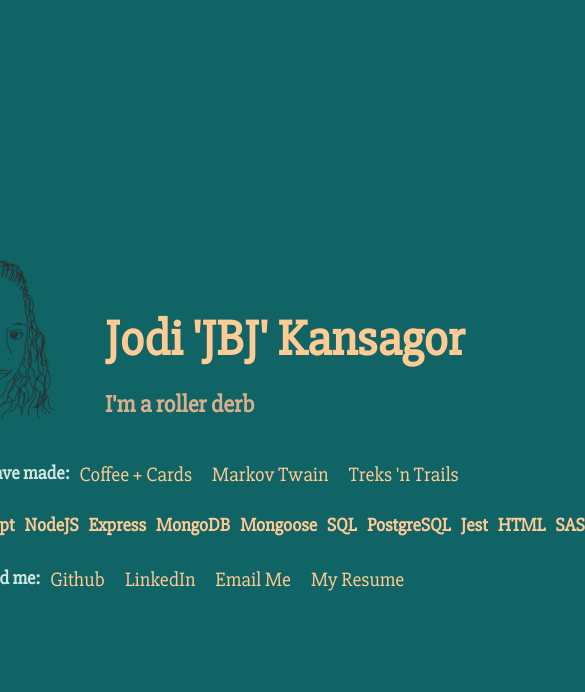
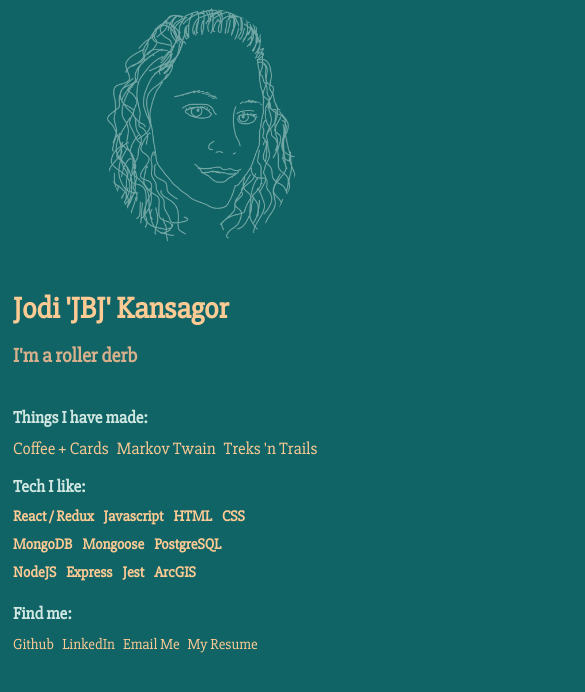
Before and after one commit to jodinkansagor/portfolio-react, a React app: page / in a window 390 px wide. Shown: the whole page, 585 px wide, since content can reach past the window. Built offline with nearby package versions, Linux system fonts and the light colour scheme.

Commit message:
mobile styling

```diff
--- a/src/components/App.css
+++ b/src/components/App.css
@@ -2,10 +2,9 @@ html {
   background-color: #116466;
   color: #ffcb94;
   font-family: 'Slabo 27px', serif;
-  margin: 0;
-  display: flex;
-  justify-content: center;
-  align-items: center;
-  height: 100vh;
+
+  body {
+    height: 100vh;
+  }
 
   }
--- a/src/components/Link.css
+++ b/src/components/Link.css
@@ -1,4 +1,8 @@
-.linkSection {
+.links {
+
+  display: flex;
+  flex-direction: column;
+  justify-content: flex-start;
   img {
     width: 40px;
     height: 40px;
--- a/src/components/NewHome/Links.css
+++ b/src/components/NewHome/Links.css
@@ -1,24 +1,24 @@
 .links {
-  text-align: center;
   display: flex;
-  flex-direction: row;
+  flex-direction: column;
   justify-content: center;
-  align-items: flex-end;
+  align-items: flex-start;
 
   h1 {
     margin-bottom: 10px;
-    height: 24px;
-    color: #D1E8E2
+    color: #D1E8E2;
+    font-size: 17px;
+    margin-left: 5px;
   }
 }
 
 a {
   color: #ffcb94;
   text-decoration: none;
-  margin: 10px;
+  margin-left: 5px;
+  margin-right: 3px;
   font-family: 'Slabo 27px', serif;
-  font-size: 20px;
-  height: 24px;
+  font-size: 15px;
 
   &:hover {
     color: #D1E8E2
--- a/src/components/NewHome/Links.js
+++ b/src/components/NewHome/Links.js
@@ -5,10 +5,12 @@ import resume from '../../assets/Jodi_JBJ_Kansagor_Resume.pdf';
 const Links = () => (
   <section className={styles.links}>
     <h1>Find me:</h1>
-    <a href="https://github.com/jodinkansagor" target="_blank">Github</a>
-    <a href="https://www.linkedin.com/in/jodikansagor/" target="_blank">LinkedIn</a>
-    <a href="mailto:jodinkansagor@gmail.com" target="_blank">Email Me</a>
-    <a href={resume}>My Resume</a>
+    <section className={styles.linkList}>
+      <a href="https://github.com/jodinkansagor" target="_blank">Github</a>
+      <a href="https://www.linkedin.com/in/jodikansagor/" target="_blank">LinkedIn</a>
+      <a href="mailto:jodinkansagor@gmail.com" target="_blank">Email Me</a>
+      <a href={resume}>My Resume</a>
+    </section>
   </section>
 );
 
--- a/src/components/NewHome/NewHome.css
+++ b/src/components/NewHome/NewHome.css
@@ -1,26 +1,29 @@
 .newHome {
 
   display: flex;
-  flex-direction: row;
+  flex-direction: column;
   justify-content: center;
-
+  width: 100vw;
 
   h1 {
-    font-size: 50px;
+    font-size: 30px;
     margin-bottom: 5px;
+    margin-left: 5px;
+    width: 300px;
   }
 
   h2 {
-    color: #d9b08c
+    color: #d9b08c;
+    margin-left: 5px;
+    font-size: 20px;
+    width: 300px;
   }
 
   img {
     width: 200px;
     border-radius: 100%;
-    margin-right: 20px;
+    opacity: 50%;
+    margin: auto;
   }
 
-  .words {
-    width: 400px;
-  }
 }
--- a/src/components/NewHome/NewHome.js
+++ b/src/components/NewHome/NewHome.js
@@ -1,5 +1,5 @@
 import React from 'react';
-import jbjsketch from '../../assets/jbj.png';
+import jbjsketch from '../../assets/blue.png';
 import styles from './NewHome.css';
 import Typical from 'react-typical';
 
--- a/src/components/NewHome/Project.css
+++ b/src/components/NewHome/Project.css
@@ -1,14 +1,20 @@
 .project {
   display: flex;
-  flex-direction: row;
-  justify-content: center;
-  align-items: flex-end;
+  flex-direction: column;
+  justify-content: flex-start;
+  align-items: flex-start;
   text-align: center;
+  width: 100vw;
 
   h1 {
     margin-bottom: 10px;
-    height: 24px;
     color: #D1E8E2;
+    font-size: 17px;
+    margin-left: 5px;
+  }
 
+  a {
+    font-size: 17px;
+    margin-left: 5px;
   }
 }
--- a/src/components/NewHome/Projects.js
+++ b/src/components/NewHome/Projects.js
@@ -3,10 +3,14 @@ import styles from './Project.css';
 
 const Projects = () => (
   <section className={styles.project}>
-    <h1>Things I have made: </h1>
-    <a href="https://coffeepluscardspdx.herokuapp.com" target="_blank">Coffee + Cards</a>
-    <a href="https://markovtwain.herokuapp.com" target="_blank">Markov Twain</a>
-    <a href="https://unicorn-gathering.herokuapp.com/" target="_blank">Treks &apos;n Trails</a>
+    <section className={styles.projectTitle}>
+      <h1>Things I have made: </h1>
+    </section>
+    <section>
+      <a href="https://coffeepluscardspdx.herokuapp.com" target="_blank">Coffee + Cards</a>
+      <a href="https://markovtwain.herokuapp.com" target="_blank">Markov Twain</a>
+      <a href="https://unicorn-gathering.herokuapp.com/" target="_blank">Treks &apos;n Trails</a>
+    </section>
   </section>
 );
 
--- a/src/components/NewHome/Tech.css
+++ b/src/components/NewHome/Tech.css
@@ -1,16 +1,33 @@
 .tech {
   h1 {
-    height: 24px;
-    margin-bottom: 10px;
+    margin-bottom: 5px;
+    font-size: 17px;
     margin-right: 10px;
   }
 
   display: flex;
-  flex-direction: row;
+  flex-direction: column;
   justify-content: center;
-  align-items: flex-end;
+  align-items: flex-start;
+  margin-left: 5px;
+
+  .project1, .project2, .project3 {
+    display: flex;
+    flex-direction: row;
+    h1 {
+      margin-top: 5px;
+      margin-bottom: 5px;
+      font-size: 15px;
+    }
+  }
 
   .heading {
     color: #D1E8E2
   }
+
+  .techNames {
+    display: flex;
+    flex-direction: column;
+
+  }
 }
--- a/src/components/NewHome/Tech.js
+++ b/src/components/NewHome/Tech.js
@@ -4,19 +4,25 @@ import styles from './Tech.css';
 const Tech = () => (
   <section className={styles.tech}>
     <h1 className={styles.heading}>Tech I like:</h1>
-    <h1>React</h1>
-    <h1>Redux</h1>
-    <h1>Javascript</h1>
-    <h1>NodeJS</h1>
-    <h1>Express</h1>
-    <h1>MongoDB</h1>
-    <h1>Mongoose</h1>
-    <h1>SQL</h1>
-    <h1>PostgreSQL</h1>
-    <h1>Jest</h1>
-    <h1>HTML</h1>
-    <h1>SASS</h1>
-
+    <section className={styles.techNames}>
+      <section className={styles.project1}>
+        <h1>React / Redux</h1>
+        <h1>Javascript</h1>
+        <h1>HTML</h1>
+        <h1>CSS</h1>
+      </section>
+      <section className={styles.project2}>
+        <h1>MongoDB</h1>
+        <h1>Mongoose</h1>
+        <h1>PostgreSQL</h1>
+      </section>
+      <section className={styles.project3}>
+        <h1>NodeJS</h1>
+        <h1>Express</h1>
+        <h1>Jest</h1>
+        <h1>ArcGIS</h1>
+      </section>
+    </section>
   </section>
 );
 
```
Also changed, not shown: src/assets/blue.png (added), src/assets/orange.png (added).
